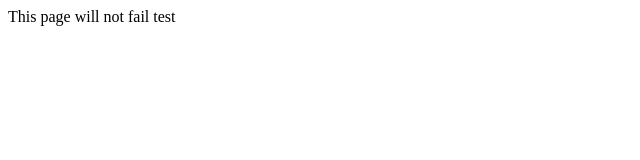
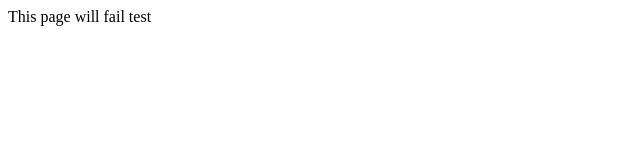
Before and after one commit to dominikwilkowski/test, a Next.js app: page /foo in a window 1280 px wide. Shown: the top 160 px of the page, without its empty margins (0-640 px from the left). Built offline with nearby package versions, Linux system fonts and the light colour scheme.

Commit message:
make it fail again

```diff
--- a/pages/foo.js
+++ b/pages/foo.js
@@ -1,3 +1,5 @@
 export default function Foo() {
-	return <div>This page will not fail test</div>;
+	return <div>
+		This page will fail test
+	</div>;
 }
```
